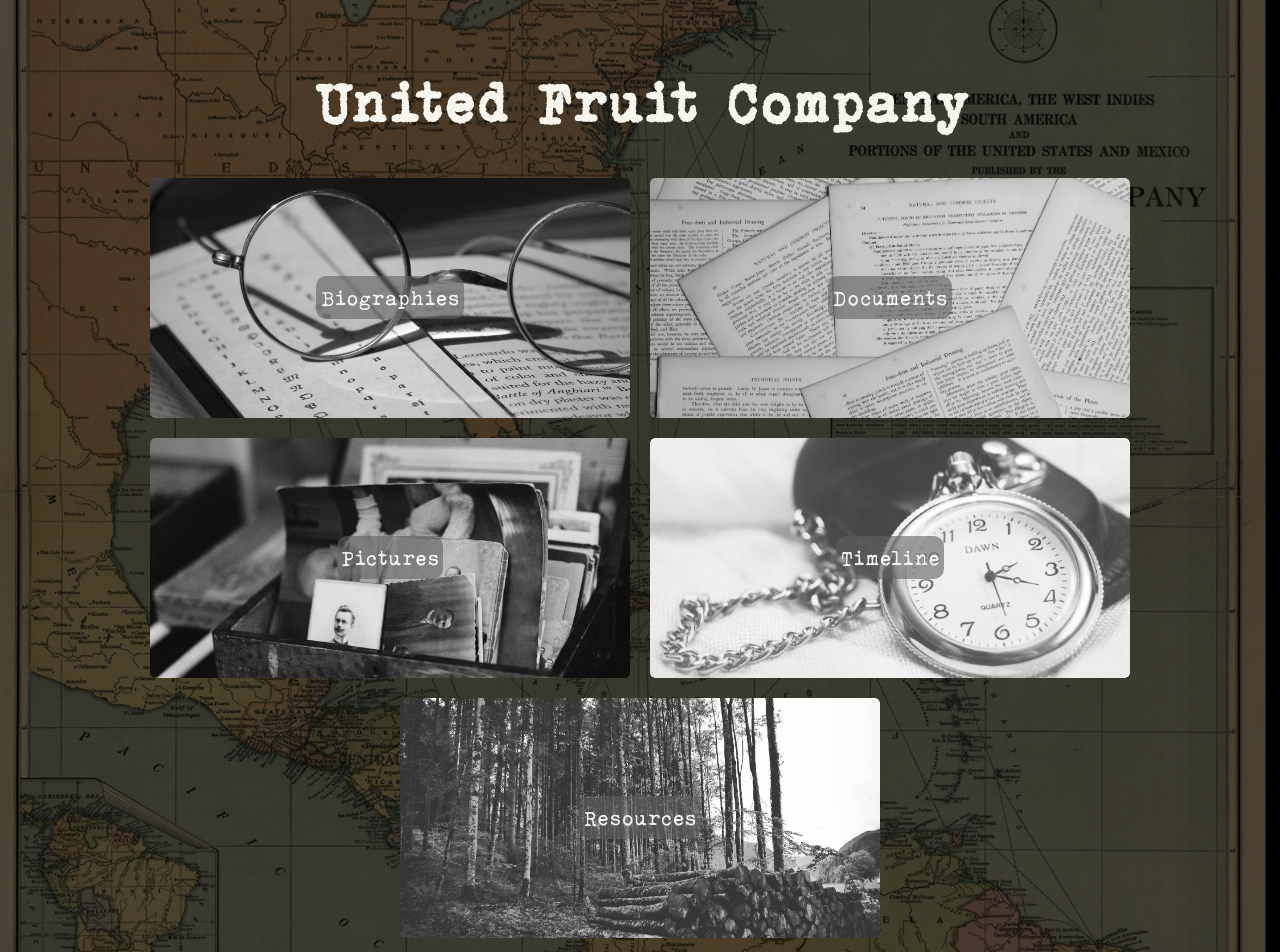
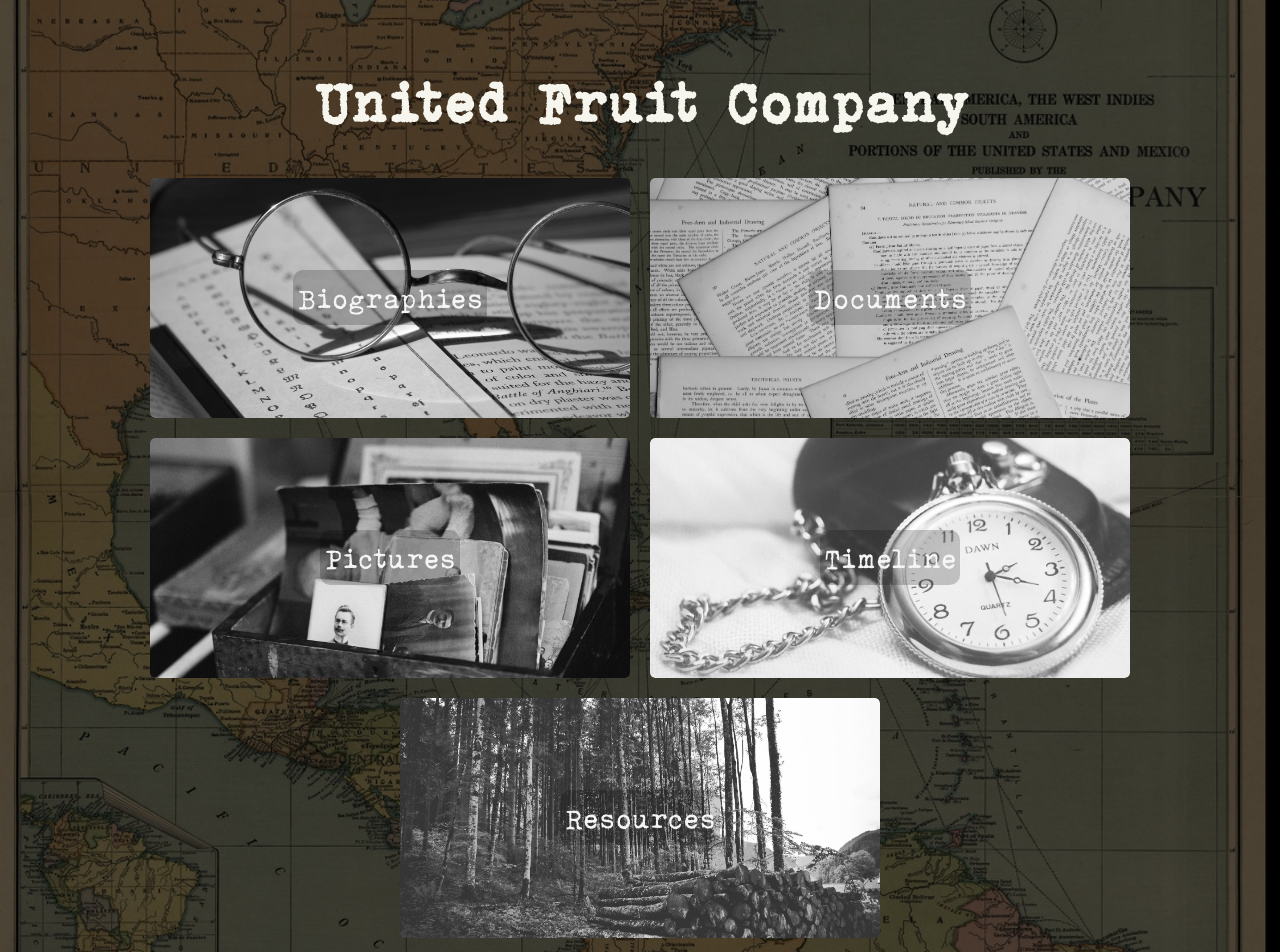
Before and after one commit to mythmakerseven/unitedfruitcompany, a Next.js app: page / in a window 1280 px wide. Shown: the top 952 px of the page. Built offline with nearby package versions, Linux system fonts and the light colour scheme.

Commit message:
refactor navgrid code

```diff
--- a/components/NavGrid.tsx
+++ /dev/null
@@ -1,97 +0,0 @@
-import Link from 'next/link'
-import Image from 'next/image'
-import styles from '../styles/NavGrid.module.css'
-
-const NavGrid: React.FC = () => {
-  return (
-    <div className={styles.flex}>
-      <Link href='/bios' passHref>
-        <a>
-          <div className={ styles.gridItem }>
-            <Image
-              layout='fill'
-              alt=''
-              src='/img/anne-nygard-h7-V2KkCECI-unsplash.jpg'
-              objectFit='cover'
-              objectPosition='center'
-              draggable='false'
-            />
-            <p>
-                Biographies
-            </p>
-          </div>
-        </a>
-      </Link>
-      <Link href='/documents' passHref>
-        <a>
-          <div className={ styles.gridItem }>
-            <Image
-              layout='fill'
-              alt=''
-              src='/img/annie-spratt-5cFwQ-WMcJU-unsplash.jpg'
-              objectFit='cover'
-              objectPosition='center'
-              draggable='false'
-            />
-            <p>
-                Documents
-            </p>
-          </div>
-        </a>
-      </Link>
-      <Link href='/pictures' passHref>
-        <a>
-          <div className={ styles.gridItem }>
-            <Image
-              layout='fill'
-              alt=''
-              src='/img/roman-kraft-7sPg5OLfExc-unsplash.jpg'
-              objectFit='cover'
-              objectPosition='center'
-              draggable='false'
-            />
-            <p>
-                Pictures
-            </p>
-          </div>
-        </a>
-      </Link>
-      <Link href='/timeline' passHref>
-        <a>
-          <div className={ styles.gridItem }>
-            <Image
-              layout='fill'
-              alt=''
-              src='/img/christina-isabella-PivMfS2l9B8-unsplash.jpg'
-              objectFit='cover'
-              objectPosition='center'
-              draggable='false'
-            />
-            <p>
-                Timeline
-            </p>
-          </div>
-        </a>
-      </Link>
-      <Link href='/resources' passHref>
-        <a>
-          <div className={styles.gridItem}>
-            <Image
-              layout='fill'
-              alt=''
-              src='/img/jace-afsoon-5xmFg-EGhpw-unsplash.jpg'
-              objectFit='cover'
-              objectPosition='center'
-              draggable='false'
-            />
-            <p>
-              Resources
-            </p>
-          </div>
-        </a>
-      </Link>
-    </div>
-  )
-}
-
-export default NavGrid
--- /dev/null
+++ b/components/NavGrid/NavGridItem.tsx
@@ -0,0 +1,34 @@
+import Link from 'next/link'
+import Image from 'next/image'
+import TypeWriterScript from '../TypeWriterScript'
+import styles from '../../styles/NavGrid.module.css'
+
+interface Props {
+  link: string,
+  label: string,
+  imagePath: string
+}
+
+const NavGridItem: React.FC<Props> = ({ link, label, imagePath }) => {
+  return (
+    <Link href={link} passHref>
+      <a>
+        <div className={styles.gridItem}>
+          <Image
+            layout='fill'
+            alt=''
+            src={imagePath}
+            objectFit='cover'
+            objectPosition='center'
+            draggable='false'
+          />
+          <p>
+            <TypeWriterScript text={ label } />
+          </p>
+        </div>
+      </a>
+    </Link>
+  )
+}
+
+export default NavGridItem
--- /dev/null
+++ b/components/NavGrid/index.tsx
@@ -0,0 +1,36 @@
+import NavGridItem from './NavGridItem'
+import styles from '../../styles/NavGrid.module.css'
+
+const NavGrid: React.FC = () => {
+  return (
+    <div className={styles.flex}>
+      <NavGridItem
+        link='/bios'
+        label='Biographies'
+        imagePath='/img/anne-nygard-h7-V2KkCECI-unsplash.jpg'
+      />
+      <NavGridItem
+        link='/documents'
+        label='Documents'
+        imagePath='/img/annie-spratt-5cFwQ-WMcJU-unsplash.jpg'
+      />
+      <NavGridItem
+        link='/pictures'
+        label='Pictures'
+        imagePath='/img/roman-kraft-7sPg5OLfExc-unsplash.jpg'
+      />
+      <NavGridItem
+        link='/timeline'
+        label='Timeline'
+        imagePath='/img/christina-isabella-PivMfS2l9B8-unsplash.jpg'
+      />
+      <NavGridItem
+        link='/resources'
+        label='Resources'
+        imagePath='/img/jace-afsoon-5xmFg-EGhpw-unsplash.jpg'
+      />
+    </div>
+  )
+}
+
+export default NavGrid
--- a/styles/NavGrid.module.css
+++ b/styles/NavGrid.module.css
@@ -32,7 +32,8 @@
   font-size: 1.5em;
   z-index: 100;
   padding: 4px;
-  background-color: rgba(160, 82, 45, 0.6);
+  background-color: rgba(0, 0, 0, 0.2);
+  font-size: 2rem;
   border-radius: 10px;
 }
 
@@ -62,4 +63,8 @@
     height: 80px;
     width: 240px;
   }
+
+  .gridItem p {
+    font-size: 1.4rem;
+  }
 }
```
